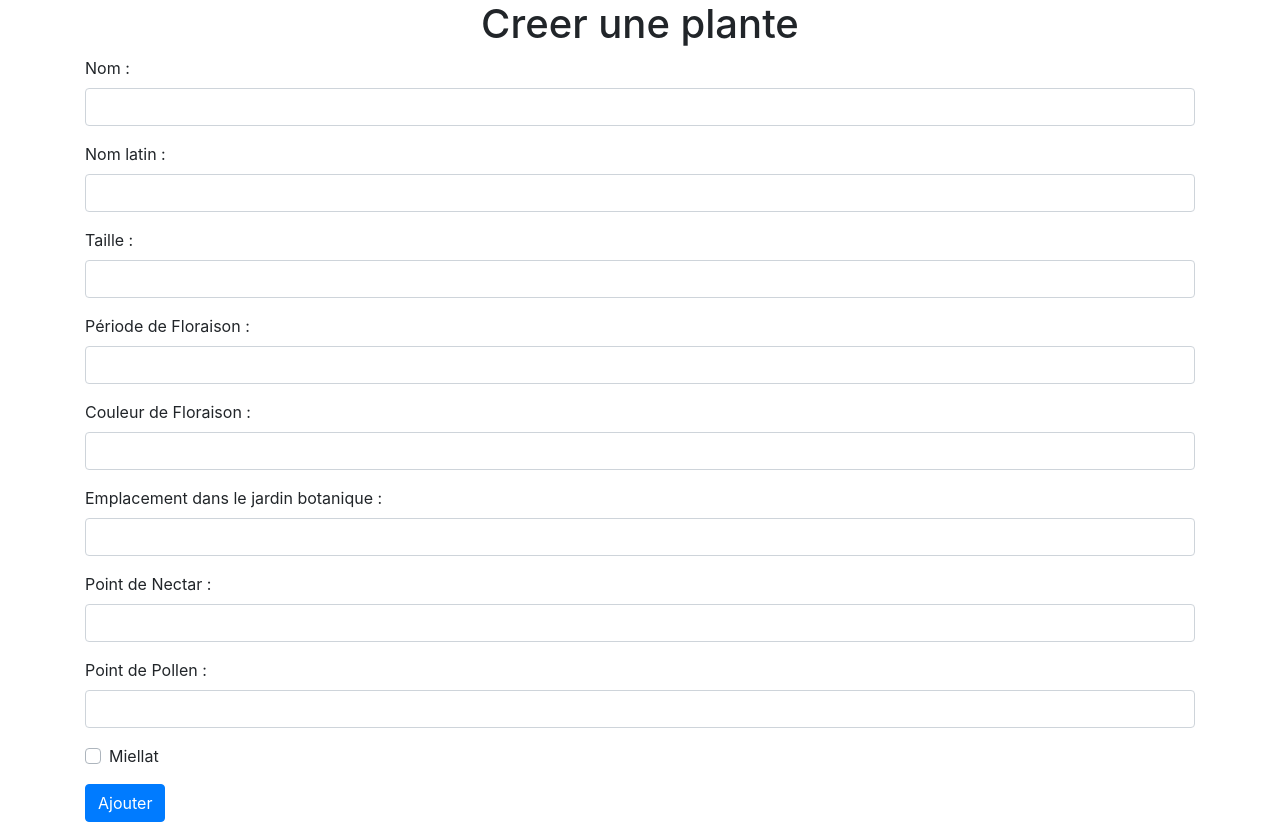
After one commit to apinot/JeSuisUneAbeille, a PHP site: template src/views/formAjoutPlante.html.twig in a window 1280 px wide. The commit adds this page. Run offline with PHP 8.4, Linux system fonts and the light colour scheme; the template is opened without the code that fills it, so the values that code supplies are empty; some libraries are stand-ins or nearby versions.

Commit message:
création de plante

```diff
--- a/src/public/index.php
+++ b/src/public/index.php
@@ -19,8 +19,12 @@ $app = new \Slim\App($container);
 //Add your routes here
 $app->get('/', ControllerPlantes::class.':afficherListePlantes')->setName('listerPlantes');
 
+$app->get('/plante/add', ControllerPlantes::class.':afficherAjoutForm')->setName('formAjoutPlante');
+$app->post('/plante/add', ControllerPlantes::class.':ajouterPlante')->setName('ajouterPlante');
+
 $app->get('/plante/{id}', ControllerPlantes::class.':afficherEditForm')->setName('formEditPlante');
 $app->put('/plante/{id}', ControllerPlantes::class.':modifierPlante')->setName('modifierPlante');
+
 $app->delete('/plante/{id}', ControllerPlantes::class.':supprimerPlante')->setName('supprimerPlante');
 
 //run application
--- /dev/null
+++ b/src/views/formAjoutPlante.html.twig
@@ -0,0 +1,48 @@
+{% extends "template.html.twig" %}
+
+{% block content %}
+
+<h1 class="text-center">Creer une plante</h1>
+<form action="{{ path_for('ajouterPlante') }}" method="POST">
+    <div class="form-group">
+        <label for="nom">Nom :</label>
+        <input type="text" class="form-control" name="nom" id="nom">
+    </div>
+    <div class="form-group">
+        <label for="nom_latin">Nom latin :</label>
+        <input type="text" class="form-control" name="nom_latin" id="nom_latin">
+    </div>
+    <div class="form-group">
+        <label for="taille">Taille :</label>
+        <input type="text" class="form-control" name="taille" id="taille">
+    </div>
+    <div class="form-group">
+        <label for="floraison">Période de Floraison :</label>
+        <input type="text" class="form-control" name="floraison" id="floraison">
+    </div>
+    <div class="form-group">
+        <label for="couleur">Couleur de Floraison :</label>
+        <input type="text" class="form-control" name="couleur" id="couleur">
+    </div>
+    <div class="form-group">
+        <label for="emplacement">Emplacement dans le jardin botanique :</label>
+        <input type="text" class="form-control" name="emplacement" id="emplacement">
+    </div>
+    <div class="form-group">
+        <label for="nectar">Point de Nectar :</label>
+        <input type="number" class="form-control" name="nectar" id="nectar">
+    </div>
+    <div class="form-group">
+        <label for="pollen">Point de Pollen :</label>
+        <input type="number" class="form-control" name="pollen" id="pollen">
+    </div>
+    <div class="form-group">
+        <div class="custom-control custom-checkbox">
+            <input type="checkbox" class="custom-control-input" name="miellat" id="miellat">
+            <label class="custom-control-label" for="miellat">Miellat</label>
+        </div>
+    </div>
+    <button type="submit" class="btn btn-primary">Ajouter</button>
+</form>
+
+{% endblock %}
--- a/src/views/formEditPlante.html.twig
+++ b/src/views/formEditPlante.html.twig
@@ -41,7 +41,7 @@
             <label class="custom-control-label" for="miellat">Miellat</label>
         </div>
     </div>
-    <button type="submit" class="btn btn-primary">Submit</button>
+    <button type="submit" class="btn btn-primary">Modifier</button>
 </form>
 
 {% endblock %}
```
Also changed, not shown: resources/abeille.sql (+40 -16 lines), src/controllers/ControllerPlantes.php (+37 -1 lines), src/views/listePlantes.html.twig (+7 -2 lines).
